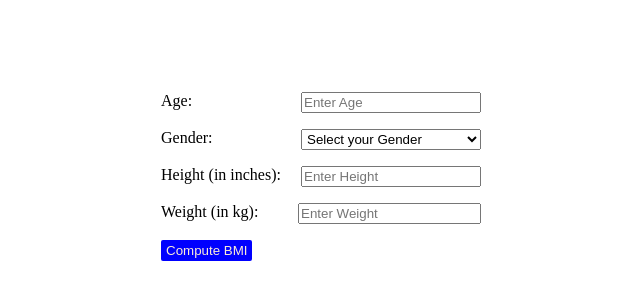
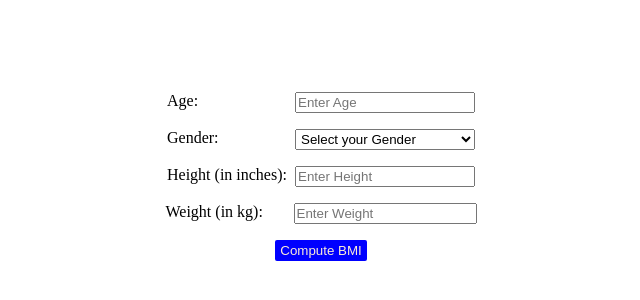
Before and after one commit to lal15aditi/VirSoftech-Task, a React (Create React App) app: page / in a window 1280 px wide. Shown: the part 144-444 px from the top of the page, without its empty margins (319-959 px from the left). Built offline with nearby package versions, Linux system fonts and the light colour scheme.

Commit message:
Update Test.css

```diff
--- a/src/Components/Test.css
+++ b/src/Components/Test.css
@@ -17,7 +17,7 @@
 .main>div {
     display: flex;
     justify-content: space-between;
-    width: 25%;
+    max-width: 25%;
     gap: 8px;
     text-align: left;
 }
```
